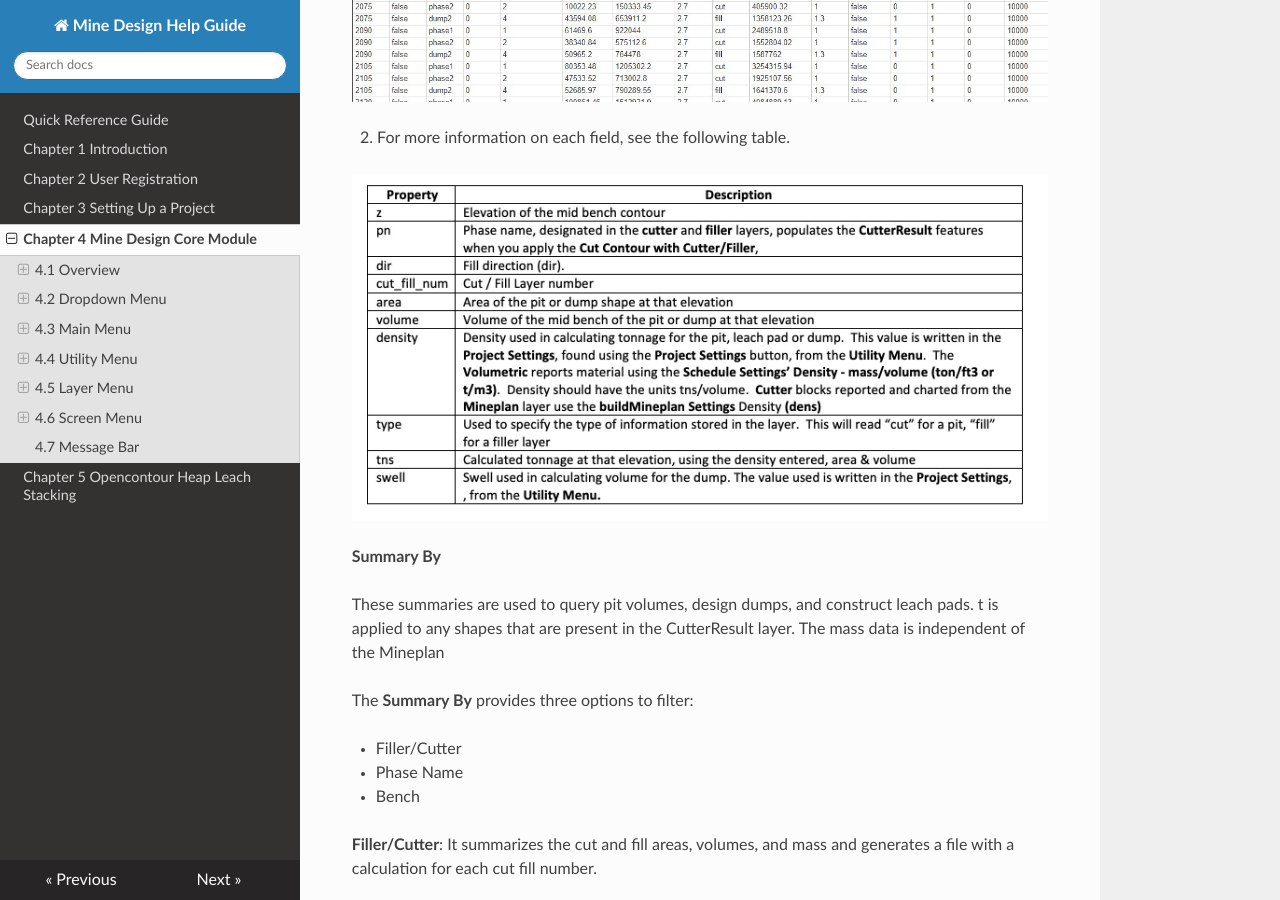
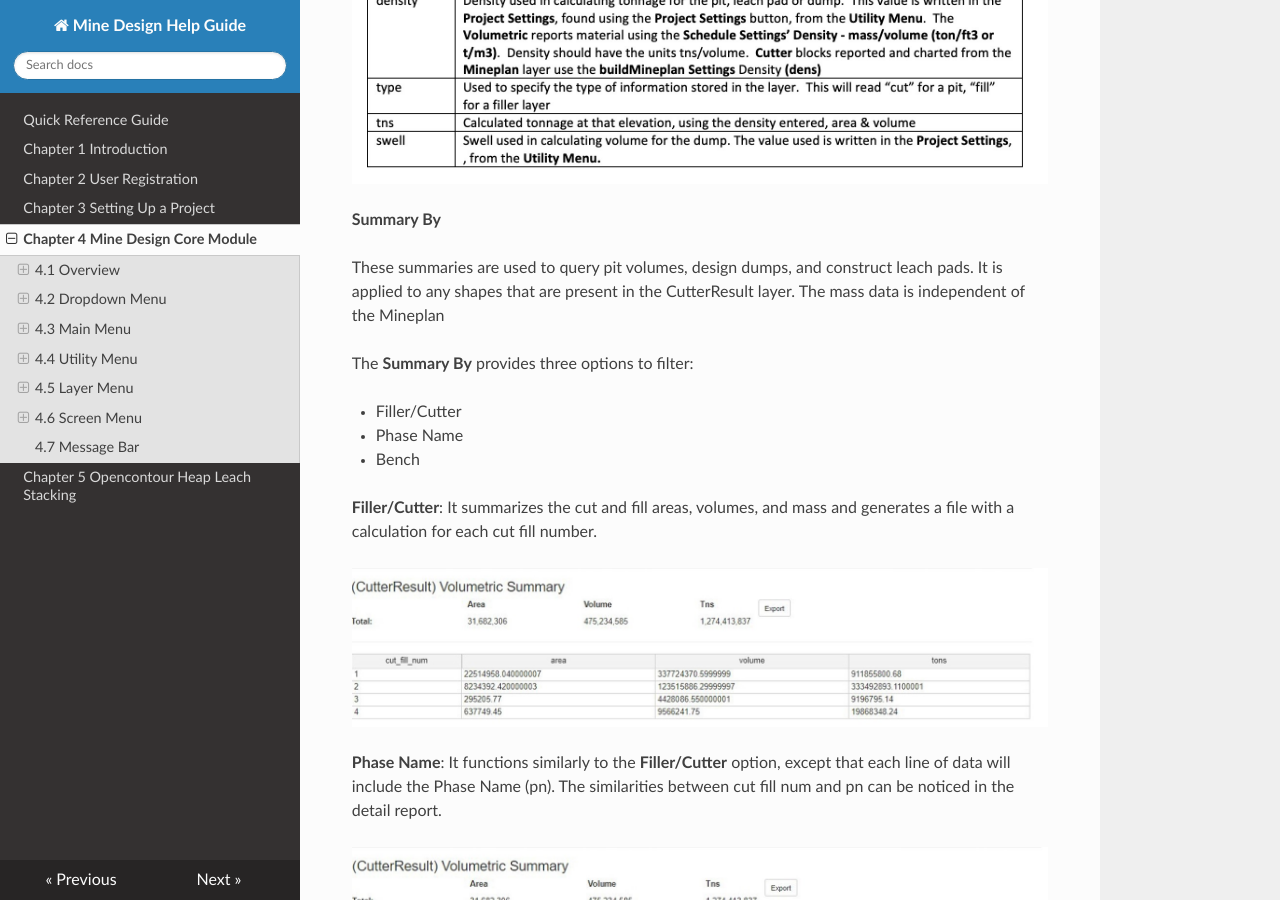
Before and after one commit to Opencontour/Opencontour_mousum, an MkDocs documentation site: the page built from docs/MineDesignCoreModule.md, in a window 1280 px wide and 900 px high, scrolled down 10597 px. Built offline with MkDocs 1.6.1, drawn with Linux system fonts in a browser that asks for light colours; nearby versions of some CDN libraries; some of the changed text lies outside the part shown.

```diff
--- a/docs/MineDesignCoreModule.md
+++ b/docs/MineDesignCoreModule.md
@@ -290,7 +290,7 @@ The data represents a summary of the attributes of the features in the CutterRes
 
 **Summary By**
 
-These summaries are used to query pit volumes, design dumps, and construct leach pads. t is applied to any shapes that are present in the CutterResult layer. The mass data is independent of the Mineplan
+These summaries are used to query pit volumes, design dumps, and construct leach pads. It is applied to any shapes that are present in the CutterResult layer. The mass data is independent of the Mineplan
 
 The **Summary By** provides three options to filter:
 
```
Also changed, not shown: other parts of docs/MineDesignCoreModule.md (+1 -6 lines), docs/projectsetup.md (+1 -3 lines), docs/image/Additional_option.jpg, docs/image/Display.jpg, docs/image/Q.jpg, docs/image/Screen_Menu_table_1.JPG, docs/image/Screen_Menu_table_2.JPG, docs/image/W.jpg, docs/image/layer_Menu.jpg.
